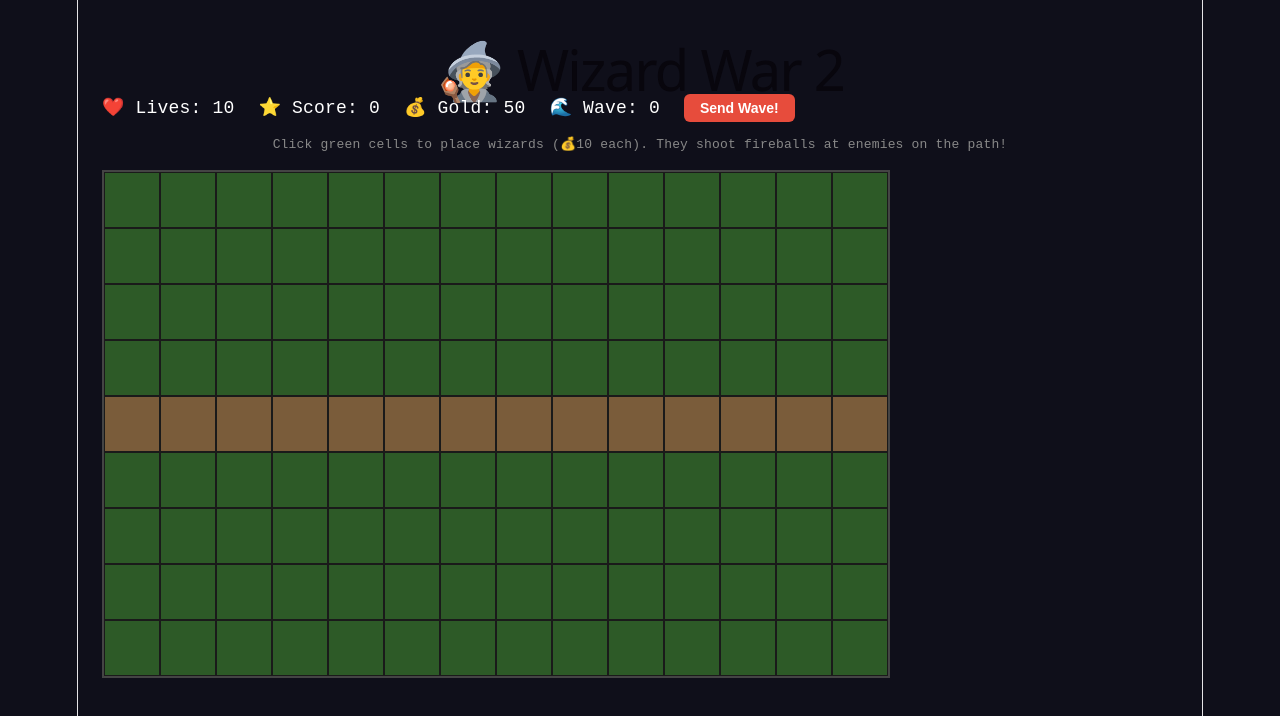
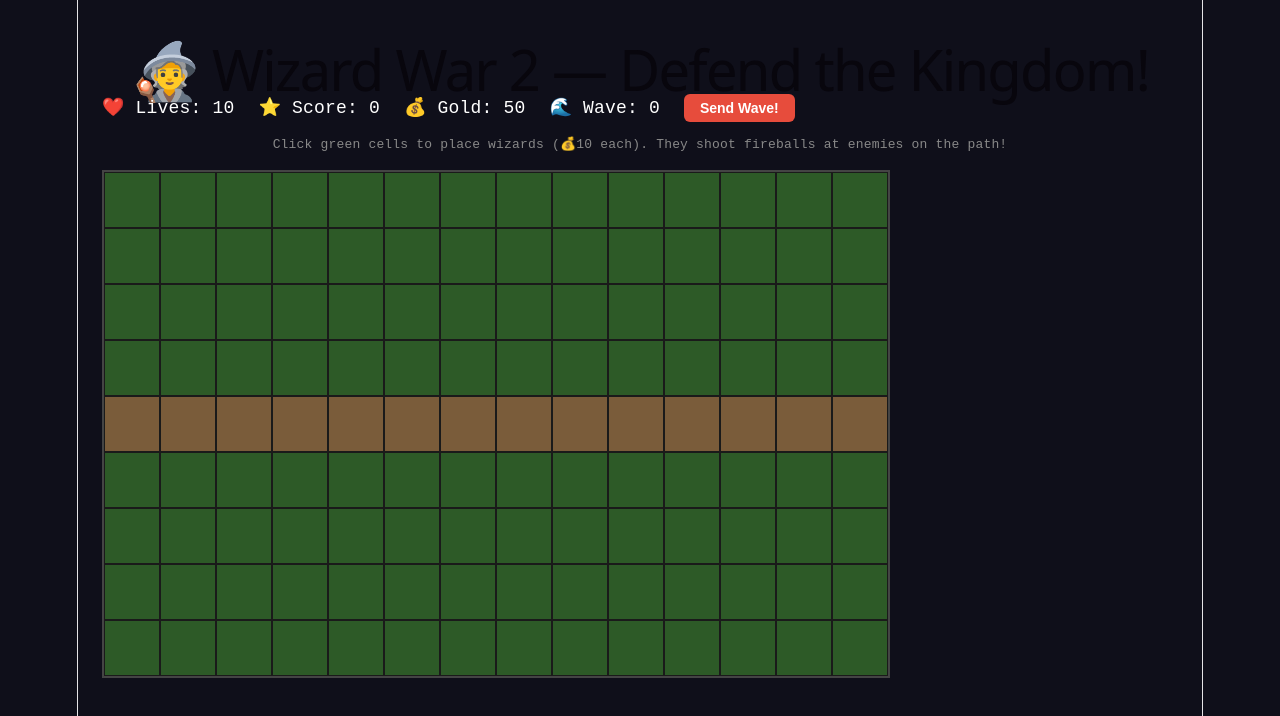
Before and after one commit to oneforall293/my-app, a React (Vite) app: page / in a window 1280 px wide. Shown: the top 716 px of the page. Built offline with nearby package versions, Linux system fonts and the light colour scheme.

Commit message:
First commit: my Vite React app

```diff
--- a/src/App.jsx
+++ b/src/App.jsx
@@ -409,7 +409,7 @@ export default function App() {
 
   return (
     <div style={{ padding: 24, minHeight: '100vh' }}>
-      <h1 style={{ marginBottom: 12 }}>🧙 Wizard War 2</h1>
+      <h1 style={{ marginBottom: 12 }}>🧙 Wizard War 2 — Defend the Kingdom!</h1>
 
       <div style={{ display: 'flex', gap: 24, marginBottom: 10, alignItems: 'center', flexWrap: 'wrap' }}>
         <span>❤️ Lives: {lives}</span>
```
